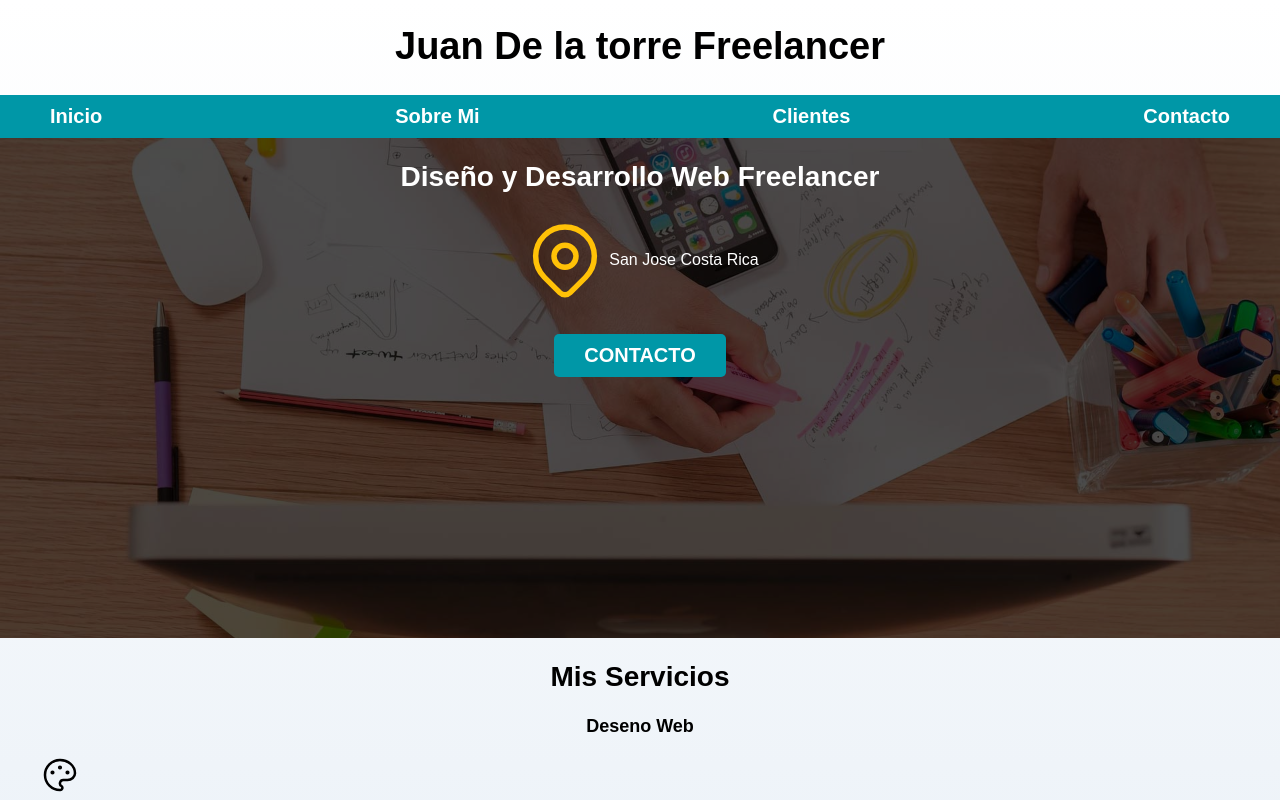
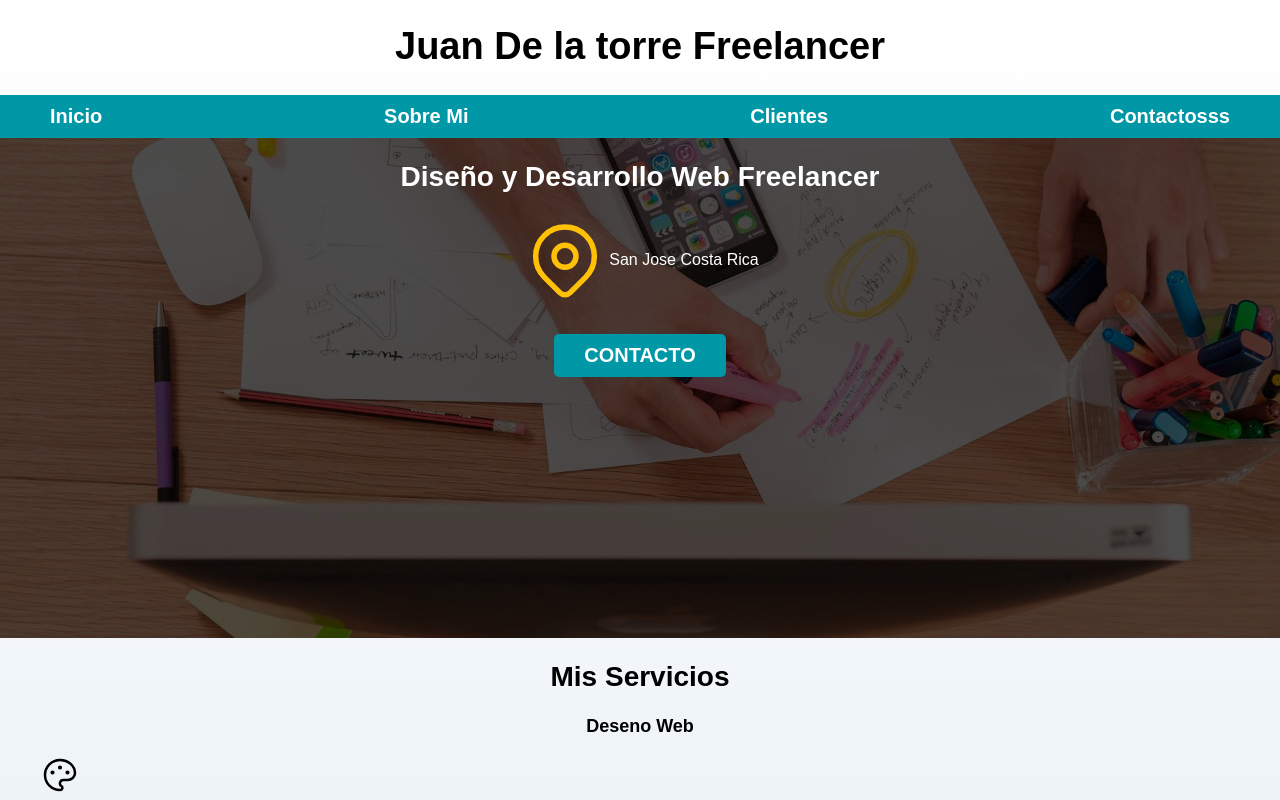
Before and after one commit to Luiscode-star/practicawebpage, a plain HTML site: page index.html in a window 1280 px wide. Shown: the top 800 px of the page. Drawn offline with nearby package versions, Linux system fonts and the light colour scheme.

Commit message:
ultimo cambio

```diff
--- a/index.html
+++ b/index.html
@@ -19,7 +19,7 @@
      <a href="#">Inicio</a>
      <a href="#">Sobre Mi</a>
      <a href="#">Clientes</a>
-     <a href="#">Contacto</a>
+     <a href="#">Contactosss</a>
   </nav>
 </div>
 
```
